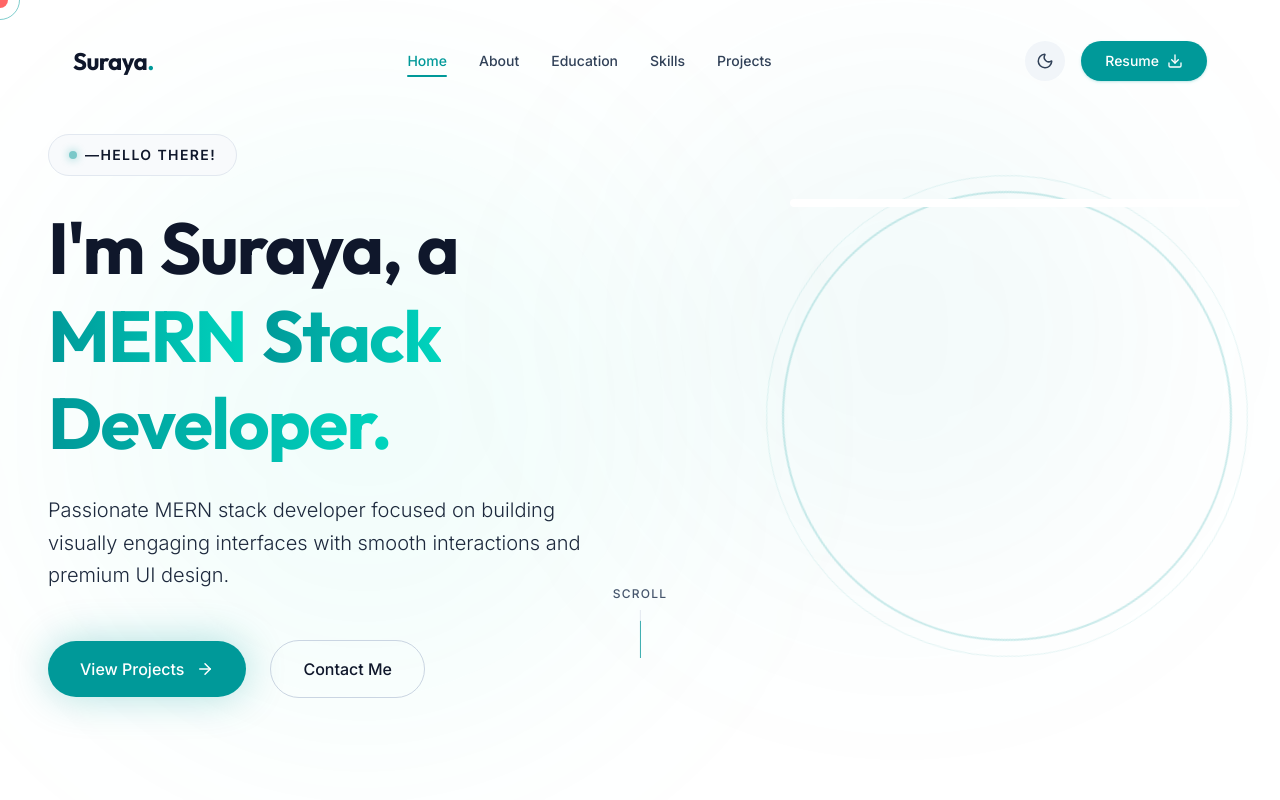
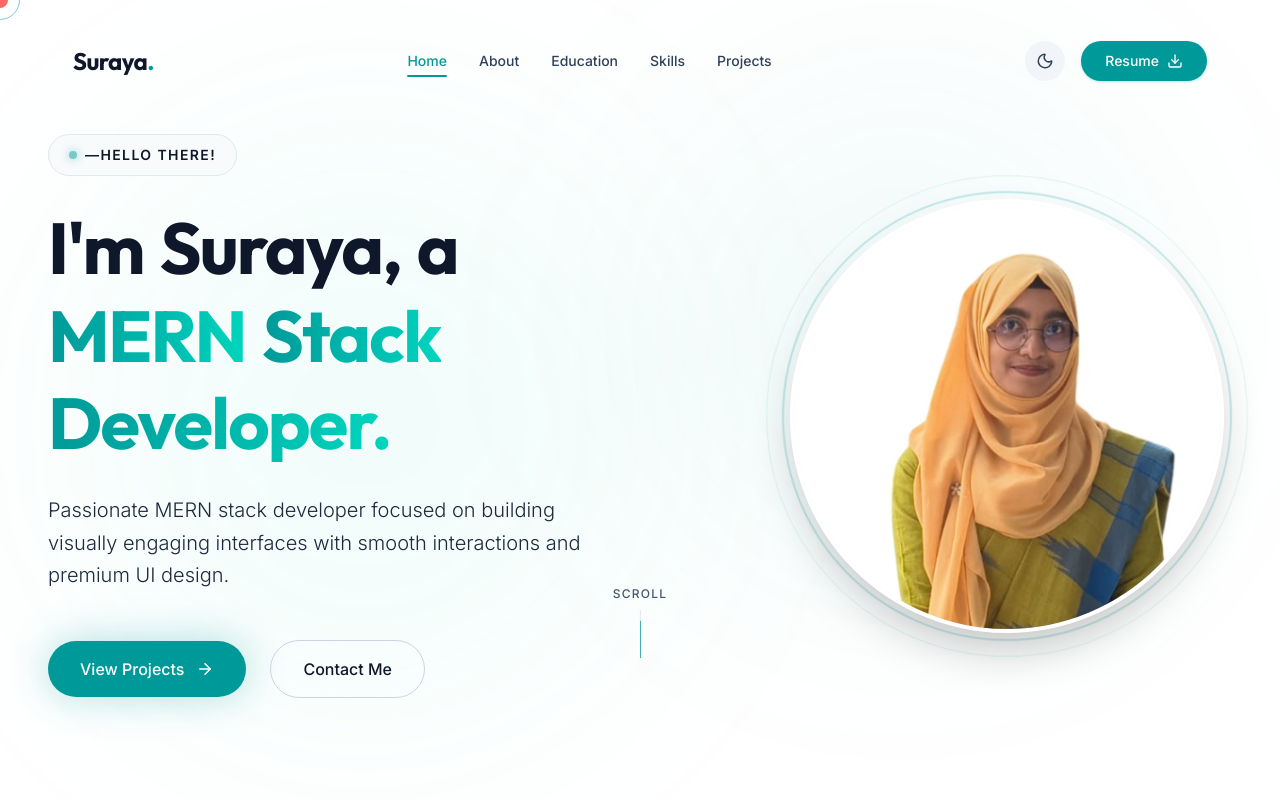
Before and after one commit to surayaafroze/Porfolio, a Next.js app: page / in a window 1280 px wide. Shown: the top 800 px of the page. Built offline with nearby package versions, Linux system fonts and the light colour scheme.

Commit message:
Fix profile image container styling in Hero section

```diff
--- a/src/components/Hero.jsx
+++ b/src/components/Hero.jsx
@@ -98,7 +98,7 @@ export default function Hero() {
               <div className="absolute inset-0 rounded-full border-2 border-primary/20 dark:border-primary/10 animate-[spin_10s_linear_infinite]" />
               <div className="absolute -inset-4 rounded-full border border-primary/10 dark:border-primary/5 animate-[spin_15s_linear_infinite_reverse]" />
 
-              <div className="absolute inset-2 rounded-full overflow-hidden bg-slate-100 dark:bg-slate-800 border-4 border-white dark:border-[#0a0a0a] shadow-2xl relative">
+              <div className="absolute inset-2 rounded-full overflow-hidden bg-slate-100 dark:bg-slate-800 border-4 border-white dark:border-[#0a0a0a] shadow-2xl">
                 {/* Image */}
                 <Image
                   src="/hero-profile.jpg"
```
